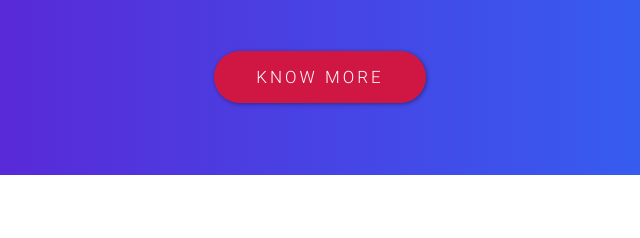
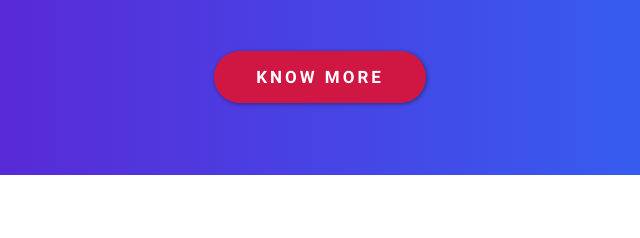
Before and after one commit to jaymanale/Awesome-Gulp-Starter, a website: page index.html in a window 1280 px wide. Shown: the part 457-695 px from the top of the page, 320-960 px from the left. Drawn offline with nearby package versions, Linux system fonts and the light colour scheme.

Commit message:
font change

```diff
--- a/src/sass/style.scss
+++ b/src/sass/style.scss
@@ -14,7 +14,7 @@
 }
 
 @mixin font {
-    font-family: 'Roboto-Light', sans-serif;
+    // font-family: 'Roboto-Light', sans-serif;
 }
 
 @mixin shadow {
```
Also changed, not shown: dist/css/style.css.
